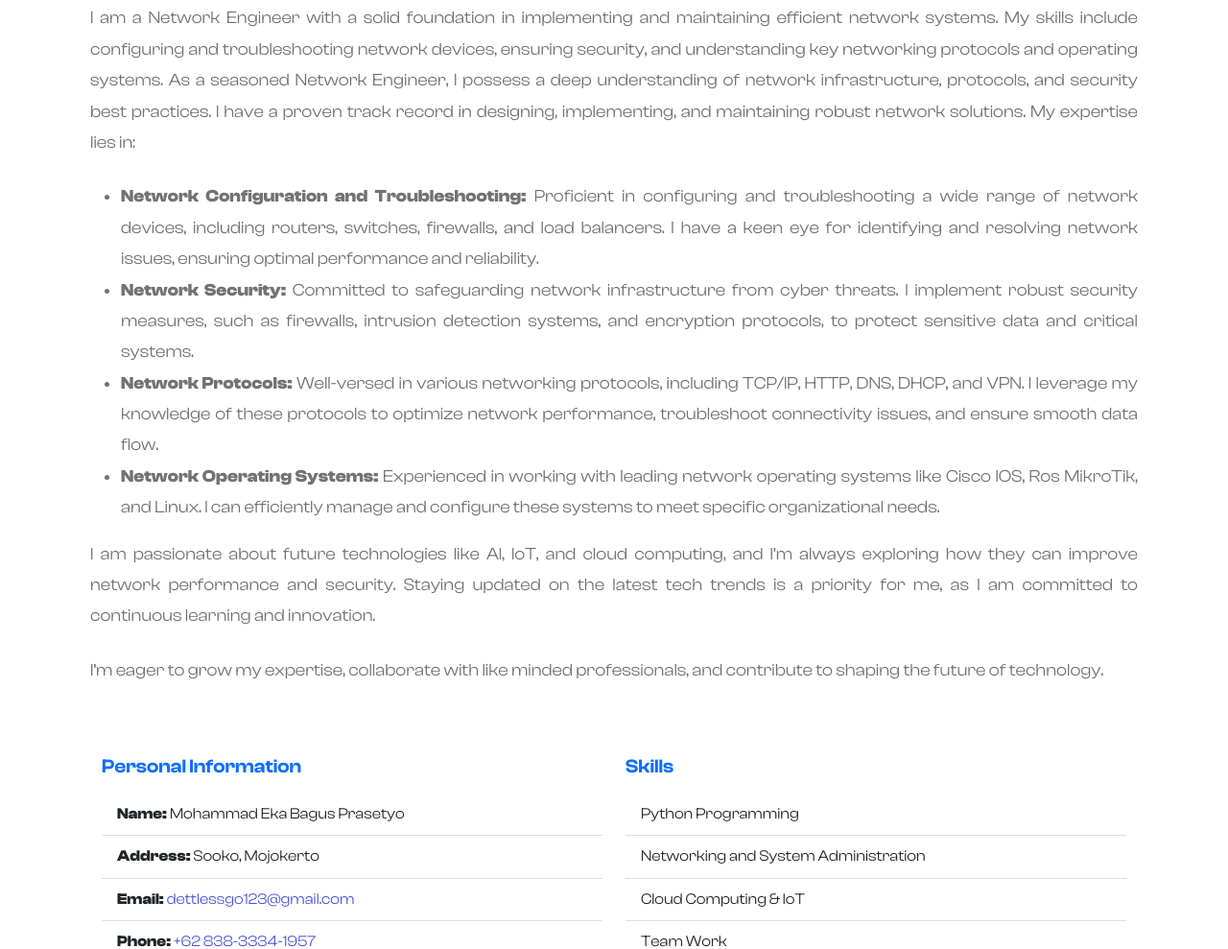
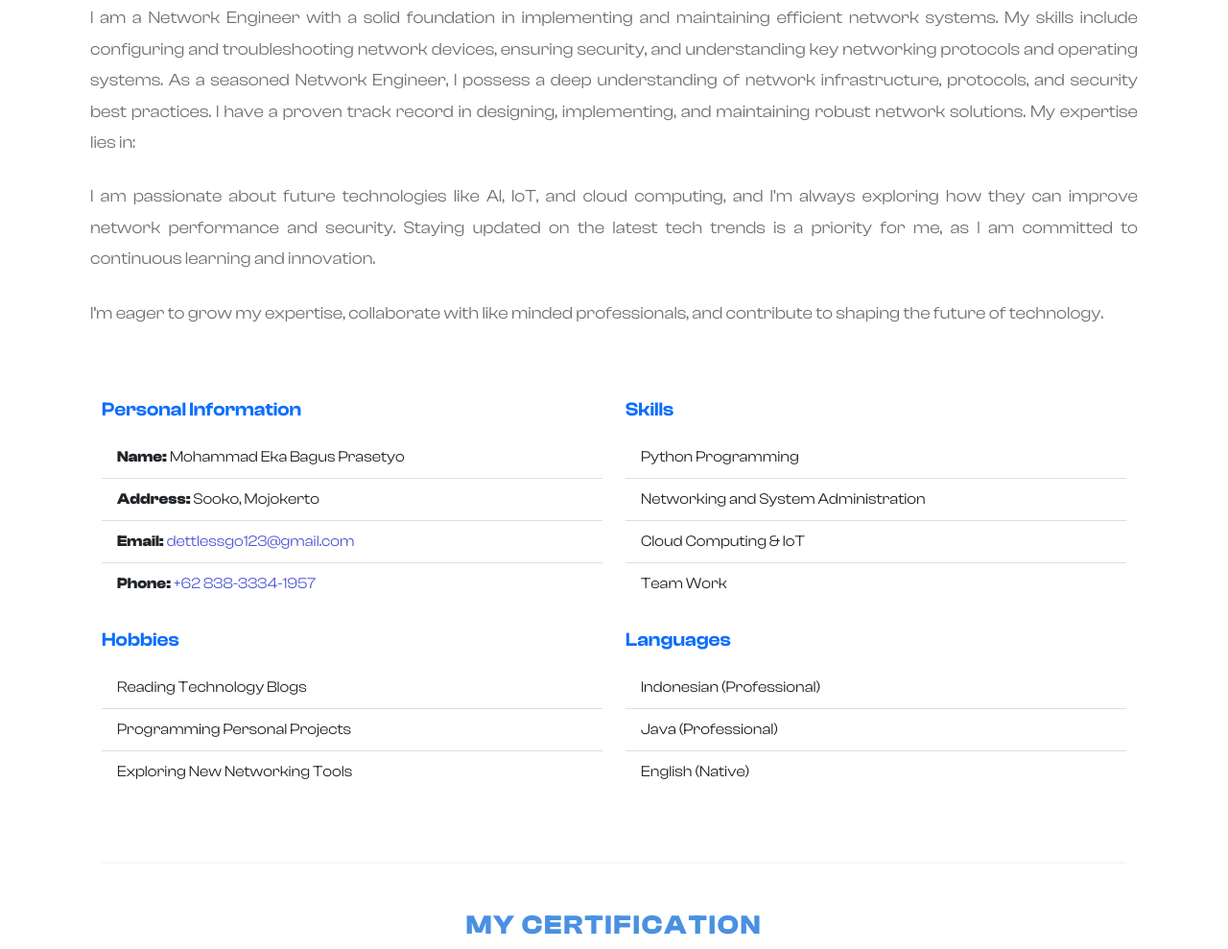
Before and after one commit to slayerx-ekx/My-Portofolio, a plain HTML site: page index.html in a window 1280 px wide. Shown: the part 1725-2714 px from the top of the page at 96% size. Drawn offline with nearby package versions, Linux system fonts and the light colour scheme; some packages are replaced by stand-ins of ours; a script that the page names is missing.

Commit message:
about index.html

```diff
--- a/index.html
+++ b/index.html
@@ -111,14 +111,6 @@
                                     I am a Network Engineer with a solid foundation in implementing and maintaining efficient network systems. My skills include configuring and troubleshooting network devices, ensuring security, and understanding key networking protocols and operating systems.
                                     As a seasoned Network Engineer, I possess a deep understanding of network infrastructure, protocols, and security best practices. I have a proven track record in designing, implementing, and maintaining robust network solutions. My expertise lies in:
                                 </p>
-
-                                <ul style="font-size: 18px; line-height: 1.8; text-align: justify;" data-aos="fade-down" >
-                                    <li><strong>Network Configuration and Troubleshooting:</strong> Proficient in configuring and troubleshooting a wide range of network devices, including routers, switches, firewalls, and load balancers. I have a keen eye for identifying and resolving network issues, ensuring optimal performance and reliability.</li>
-                                    <li><strong>Network Security:</strong> Committed to safeguarding network infrastructure from cyber threats. I implement robust security measures, such as firewalls, intrusion detection systems, and encryption protocols, to protect sensitive data and critical systems.</li>
-                                    <li><strong>Network Protocols:</strong> Well-versed in various networking protocols, including TCP/IP, HTTP, DNS, DHCP, and VPN. I leverage my knowledge of these protocols to optimize network performance, troubleshoot connectivity issues, and ensure smooth data flow.</li>
-                                    <li><strong>Network Operating Systems:</strong> Experienced in working with leading network operating systems like Cisco IOS, Ros MikroTik, and Linux. I can efficiently manage and configure these systems to meet specific organizational needs.</li>
-                                </ul>
-
                                 <p class="text-justify mb-4" style="font-size: 18px; line-height: 1.8; text-align: justify;" data data-aos="fade-down">
                                     I am passionate about future technologies like AI, IoT, and cloud computing, and I’m always exploring how they
                                     can improve network performance and security. Staying updated on the latest tech trends is a priority for me, as
```
